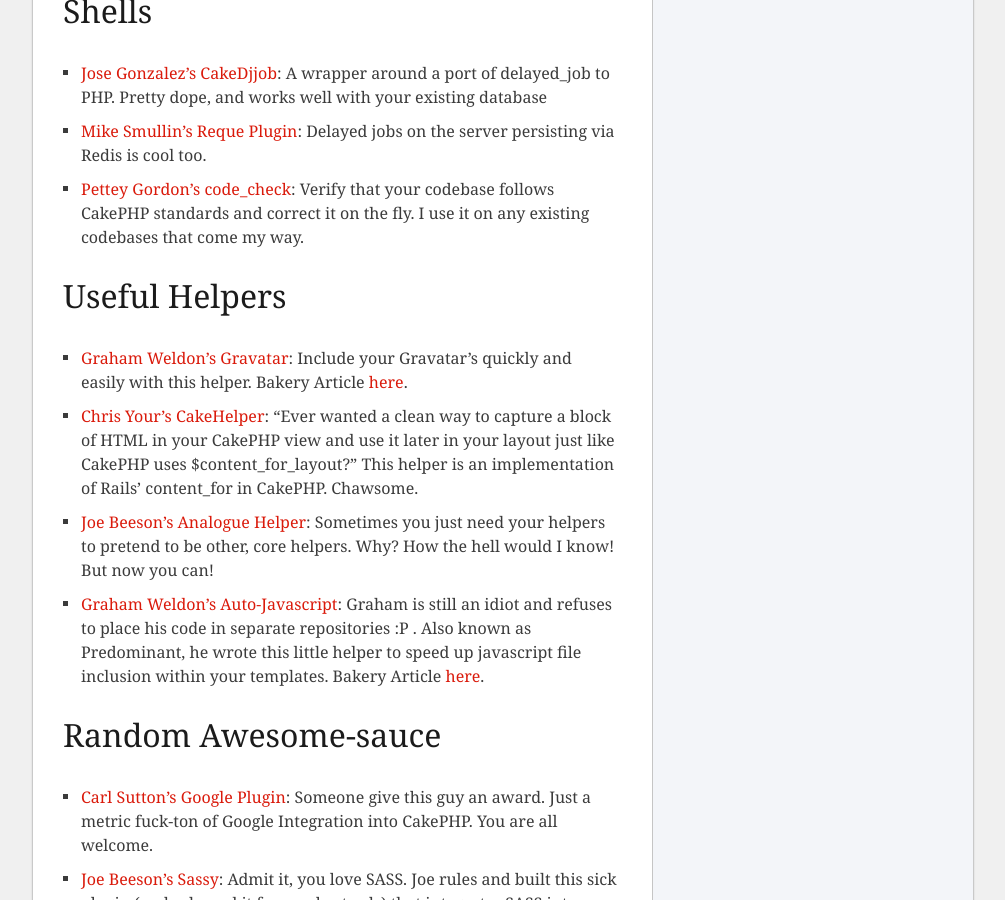
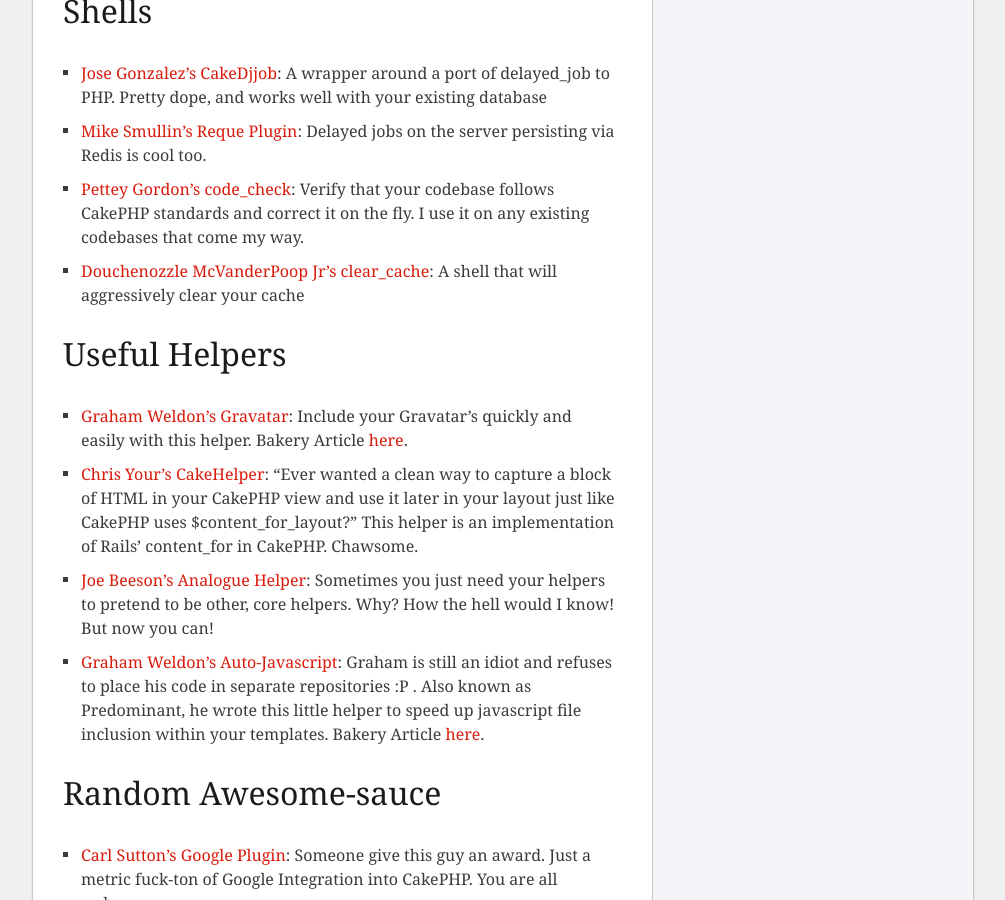
Before and after one commit to husayt/josediazgonzalez.com, a Jekyll site: the page built from _posts/2010-08-16-cakephp-plugins-a-biblical-retelling.markdown, in a window 1280 px wide and 900 px high, scrolled down 3478 px. Shown: the whole window, without its empty margins (136-1141 px from the left). Built offline with Jekyll 4.4.1, drawn with Linux system fonts in a browser that asks for light colours; Markdown is read by kramdown in place of the engine named in the settings; comment, search, counter and statistics services are not loaded.

Commit message:
added Douchenozzle McVanderPoop Jr's clear_cache

```diff
--- a/_posts/2010-08-16-cakephp-plugins-a-biblical-retelling.markdown
+++ b/_posts/2010-08-16-cakephp-plugins-a-biblical-retelling.markdown
@@ -52,6 +52,7 @@
 - [Jose Gonzalez's CakeDjjob](https://github.com/josegonzalez/cake_djjob): A wrapper around a port of delayed_job to PHP. Pretty dope, and works well with your existing database
 - [Mike Smullin's Reque Plugin](https://github.com/mikesmullin/CakePHP-PHP-Resque-Plugin): Delayed jobs on the server persisting via Redis is cool too.
 - [Pettey Gordon's code_check](https://github.com/petteyg/code_check): Verify that your codebase follows CakePHP standards and correct it on the fly. I use it on any existing codebases that come my way.
+- [Douchenozzle McVanderPoop Jr's clear_cache](https://github.com/ceeram/clear_cache): A shell that will aggressively clear your cache
 
 # Useful Helpers
 - [Graham Weldon's Gravatar](https://github.com/predominant/goodies/blob/master/views/helpers/gravatar.php): Include your Gravatar's quickly and easily with this helper. Bakery Article [here](http://bakery.cakephp.org/articles/view/gravatar-helper).
```
